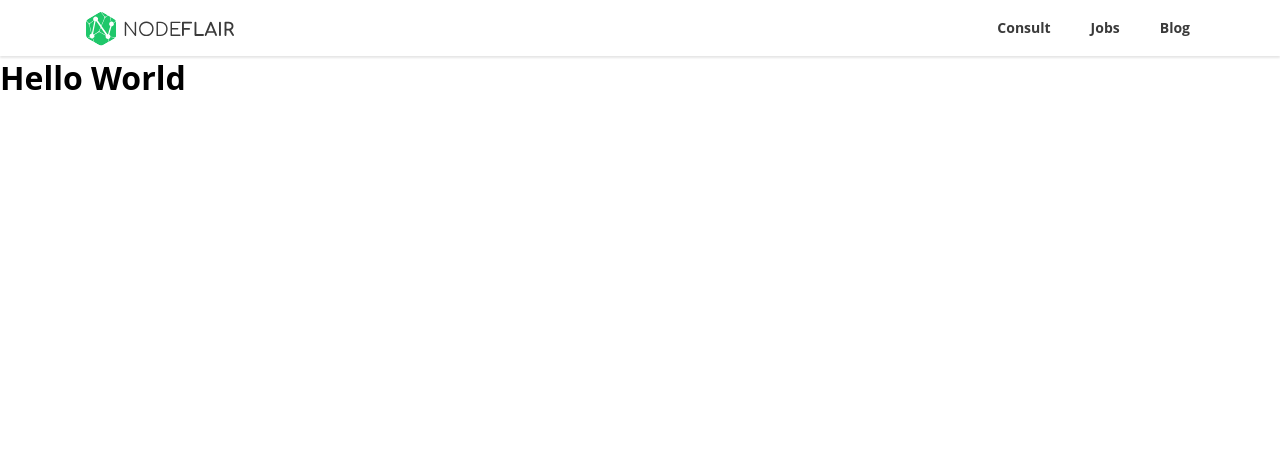
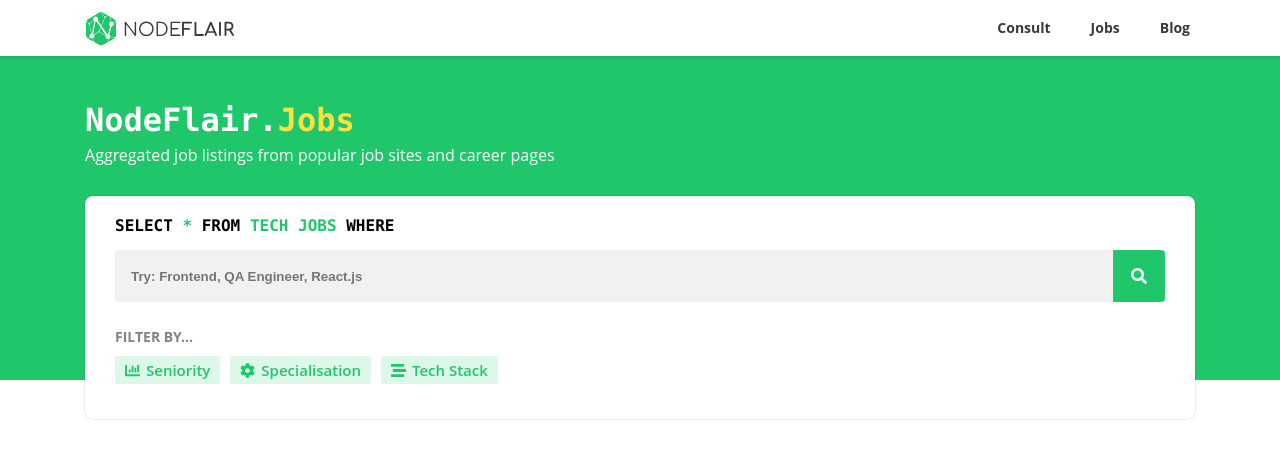
Before and after one commit to erinmayg/nodeflair-app, a React (Create React App) app: page / in a window 1280 px wide. Shown: the top 458 px of the page. Built offline with nearby package versions, Linux system fonts and the light colour scheme.

Commit message:
Create search

```diff
--- a/package.json
+++ b/package.json
@@ -7,6 +7,7 @@
     "@testing-library/react": "^11.1.0",
     "@testing-library/user-event": "^12.1.10",
     "react": "^17.0.1",
+    "react-autosuggest": "^10.1.0",
     "react-dom": "^17.0.1",
     "react-icons": "^4.2.0",
     "react-scripts": "4.0.2",
--- a/src/App.css
+++ b/src/App.css
@@ -11,11 +11,48 @@
   cursor: pointer;
 }
 
+a:not([href]) {
+  color: inherit;
+  text-decoration: none;
+}
+
+button,
+input {
+  overflow: visible;
+}
+
 body {
   font-family: 'Open Sans', 'Helvetica', 'Arial', sans-serif;
 }
 
-position-fixed {
+.btn {
+  display: inline-block;
+  font-weight: 400;
+  color: #212529;
+  text-align: center;
+  vertical-align: middle;
+  cursor: pointer;
+  -webkit-user-select: none;
+  -moz-user-select: none;
+  -ms-user-select: none;
+  user-select: none;
+  background-color: transparent;
+  border: 1px solid transparent;
+  padding: 0.375rem 0.75rem;
+  font-size: 1rem;
+  line-height: 1.5;
+  border-radius: 0.25rem;
+  border-top-left-radius: 0.25rem;
+  border-bottom-left-radius: 0.25rem;
+  transition: color 0.15s ease-in-out, background-color 0.15s ease-in-out,
+    border-color 0.15s ease-in-out, box-shadow 0.15s ease-in-out;
+}
+
+.btn:hover {
+  border-color: #1fc76a;
+}
+
+.position-fixed {
   position: fixed;
 }
 
@@ -31,6 +68,46 @@
   display: none;
 }
 
+.container-max-width {
+  max-width: 1140px;
+  margin-left: auto;
+  margin-right: auto;
+}
+
+.container {
+  width: 100%;
+  padding-right: 15px;
+  padding-left: 15px;
+  margin-right: auto;
+  margin-left: auto;
+}
+
+.card {
+  position: relative;
+  display: flex;
+  flex-direction: column;
+  min-width: 0;
+  word-wrap: break-word;
+  background-color: #fff;
+  background-clip: border-box;
+  border: 1px solid rgba(0, 0, 0, 0.125);
+  border-radius: 0.25rem;
+}
+
+.card::after {
+  clear: both;
+  content: '';
+  display: block;
+}
+
+.color-primary {
+  color: #1fc76a;
+}
+
+.color-secondary {
+  color: #ffe03c;
+}
+
 @media screen and (max-width: 768px) {
   .show-only-on-large {
     display: none;
--- a/src/App.js
+++ b/src/App.js
@@ -1,11 +1,12 @@
 import './App.css';
 import Navbar from './components/Navbar';
+import JobListingsView from './components/JobListingsView';
 
 function App() {
   return (
     <div className='App'>
       <Navbar />
-      <h1>Hello World</h1>
+      <JobListingsView />
     </div>
   );
 }
--- /dev/null
+++ b/src/components/JobListingsHero.js
@@ -0,0 +1,19 @@
+import React from 'react';
+import '../css/joblistings.css';
+
+function JobListingsHero() {
+  return (
+    <div>
+      <div className='jobs-hero-container'>
+        <h1 className='jobs-hero-header'>
+          NodeFlair.<span className='color-secondary'>Jobs</span>
+        </h1>
+        <p className='jobs-hero-subheader'>
+          Aggregated job listings from popular job sites and career pages
+        </p>
+      </div>
+    </div>
+  );
+}
+
+export default JobListingsHero;
--- /dev/null
+++ b/src/components/JobListingsView.js
@@ -0,0 +1,19 @@
+import React from 'react';
+import '../css/joblistings.css';
+import Autosuggest from 'react-autosuggest';
+import JobListingsHero from './JobListingsHero';
+import JobSearch from './JobSearch';
+
+function JobListingsView() {
+  return (
+    <div className='JobListingsView'>
+      <div className='jobs-hero-background'></div>
+      <div className='container container-max-width'>
+        <JobListingsHero />
+        <JobSearch />
+      </div>
+    </div>
+  );
+}
+
+export default JobListingsView;
--- /dev/null
+++ b/src/components/JobSearch.js
@@ -0,0 +1,60 @@
+import React from 'react';
+import '../css/joblistings.css';
+import { FaSearch, FaChartBar, FaCog, FaStream } from 'react-icons/fa';
+
+function JobSearch() {
+  return (
+    <div className='card job-search-card'>
+      <div className='job-search-header'>
+        <div className='Typist'>
+          SELECT <span className='color-primary'>*</span> FROM{' '}
+          <span className='color-primary'>TECH JOBS</span> WHERE
+        </div>
+      </div>
+
+      <div className='job-search-bar-container'>
+        <div
+          role='combobox'
+          aria-haspopup='listbox'
+          aria-owns='react-autowhatever-1'
+          aria-expanded='false'
+          className='react-autosuggest__container'
+        >
+          <input
+            type='text'
+            autocomplete='off'
+            aria-autocomplete='list'
+            aria-controls='react-autowhatever-1'
+            className='react-autosuggest__input'
+            placeholder='Try: Frontend, QA Engineer, React.js'
+            value=''
+          ></input>
+          <div
+            id='react-autowhatever-1'
+            role='listbox'
+            className='react-autosuggest__suggestions-container'
+          ></div>
+        </div>
+        <button className='btn job-search-bar-button'>
+          <FaSearch />
+        </button>
+      </div>
+      <div>
+        <p className='job-filter-tags-header'>FILTER BY...</p>
+      </div>
+      <div className='job-filter-tags-container'>
+        <a className='job-filter-tag'>
+          <FaChartBar /> Seniority
+        </a>
+        <a className='job-filter-tag'>
+          <FaCog /> Specialisation
+        </a>
+        <a className='job-filter-tag'>
+          <FaStream /> Tech Stack
+        </a>
+      </div>
+    </div>
+  );
+}
+
+export default JobSearch;
--- /dev/null
+++ b/src/css/joblistings.css
@@ -0,0 +1,192 @@
+.jobs-hero-background {
+  height: 380px;
+  width: 100%;
+  background: #1fc76a;
+  position: absolute;
+  top: 0;
+  z-index: -1;
+}
+
+.jobs-hero-container {
+  margin-top: 40px;
+  color: #ffffff;
+}
+
+.jobs-hero-container .jobs-hero-header {
+  font-family: 'Roboto Mono', 'Consolas', monospace;
+  font-size: 32px;
+  line-height: 1.5;
+}
+
+.job-search-card {
+  box-shadow: 0px 0px 2px rgba(0, 0, 0, 0.25);
+  border-radius: 8px;
+  background-color: #ffffff;
+  border-width: 0px;
+  padding: 20px 30px;
+  margin-top: 30px;
+  position: relative;
+  z-index: 1;
+}
+
+.job-search-card .job-search-header {
+  font-family: 'Roboto Mono', 'Consolas', monospace;
+  font-weight: bold;
+  font-size: 16px;
+  margin-bottom: 15px;
+}
+
+.job-search-card .job-search-bar-container {
+  display: flex;
+  font-family: 'Open Sans', 'Helvetica', 'Arial', sans-serif;
+}
+
+.job-search-card .job-search-bar-container .react-autosuggest__container {
+  position: relative;
+  flex: 1;
+  background-color: #f1f1f1;
+  font-size: 16px;
+  border-top-left-radius: 3px;
+  border-bottom-left-radius: 3px;
+  display: flex;
+  align-items: center;
+  margin-right: -50px;
+  margin-bottom: 15px;
+  border: 1px solid #f1f1f1;
+  border-right-width: 1px;
+  border-right-width: 0px;
+  transition: 0.1s border;
+  z-index: 2;
+}
+
+.job-search-card
+  .job-search-bar-container
+  .react-autosuggest__container
+  .react-autosuggest__input {
+  width: 100%;
+  border-width: 0px;
+  background-color: rgba(0, 0, 0, 0);
+  color: inherit;
+  height: 50px;
+  font-weight: 600;
+  padding-left: 15px;
+  margin-right: 50px;
+}
+
+.job-search-card .job-search-bar-container .job-search-bar-button {
+  background-color: #1fc76a;
+  color: #ffffff;
+  height: 52px;
+  width: 52px;
+  border-top-left-radius: 0;
+  border-bottom-left-radius: 0;
+  display: flex;
+  align-items: center;
+  justify-content: center;
+  box-shadow: none;
+  z-index: 2;
+}
+
+.job-search-card .job-filter-tags-header {
+  font-size: 14px;
+  color: #838383;
+  font-weight: bold;
+  margin-top: 10px;
+  margin-bottom: 5px;
+}
+
+.job-search-card .job-filter-tags-container {
+  margin-bottom: 10px;
+  margin-left: -5px;
+  transition: opacity 0.2s;
+}
+
+.job-search-card .job-filter-tags-container .job-filter-tag {
+  background-color: #ddf7e9;
+  color: #1fc76a;
+  font-size: 16px;
+  font-weight: 600;
+  display: inline-flex;
+  align-items: center;
+  padding: 4px 10px;
+  margin: 5px;
+  border-radius: 3px;
+  cursor: pointer;
+  transition: 0.2s;
+  font-size: 15px;
+}
+
+.job-search-card .job-filter-tags-container .job-filter-tag:hover {
+  color: #ddf7e9;
+  background-color: #1fc76a;
+}
+
+.job-search-card .job-filter-tags-container .job-filter-tag svg {
+  box-sizing: unset;
+  padding-right: 6px;
+}
+
+@media screen and (max-width: 576px) {
+  .jobs-hero-container {
+    margin-top: 20px;
+  }
+
+  .jobs-hero-container .jobs-hero-header {
+    font-size: 28px;
+    margin-bottom: 2px;
+  }
+
+  .job-search-card {
+    margin-top: 20px;
+  }
+
+  .job-search-card .job-search-header {
+    font-size: 14px;
+  }
+
+  .job-search-card .job-search-bar-container .react-autosuggest__container {
+    font-size: 14px;
+    margin-right: -42px;
+  }
+
+  .job-search-card
+    .job-search-bar-container
+    .react-autosuggest__container
+    .react-autosuggest__input {
+    height: 42px;
+    margin-right: 42px;
+  }
+
+  .job-search-card .job-search-bar-container .job-search-bar-button {
+    height: 44px;
+    width: 44px;
+  }
+}
+
+@media screen and (max-width: 768px) {
+  .jobs-hero-container {
+    margin-top: 30px;
+    padding-left: 0px;
+    padding-right: 0px;
+  }
+
+  .jobs-hero-container .jobs-hero-header {
+    font-size: 30px;
+  }
+
+  .job-search-card {
+    border-radius: 0;
+    box-shadow: none;
+    padding-left: 15px;
+    padding-right: 15px;
+    margin-top: 30px;
+    margin-left: -15px;
+    margin-right: -15px;
+  }
+}
+
+@media screen and (max-width: 1140px) {
+  .jobs-hero-container {
+    padding: 0px 20px;
+  }
+}
```
Also changed, not shown: 1 other file (tests, documents, lock files or other folders).
